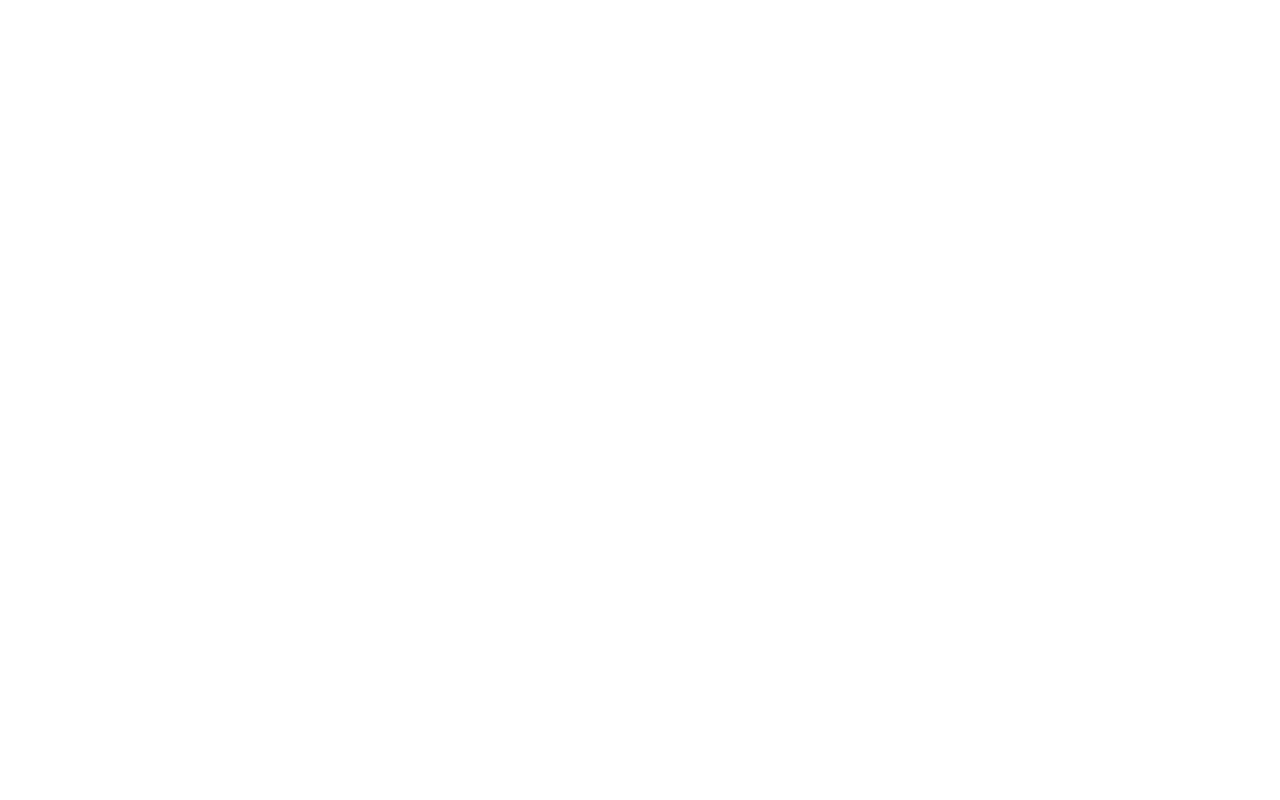
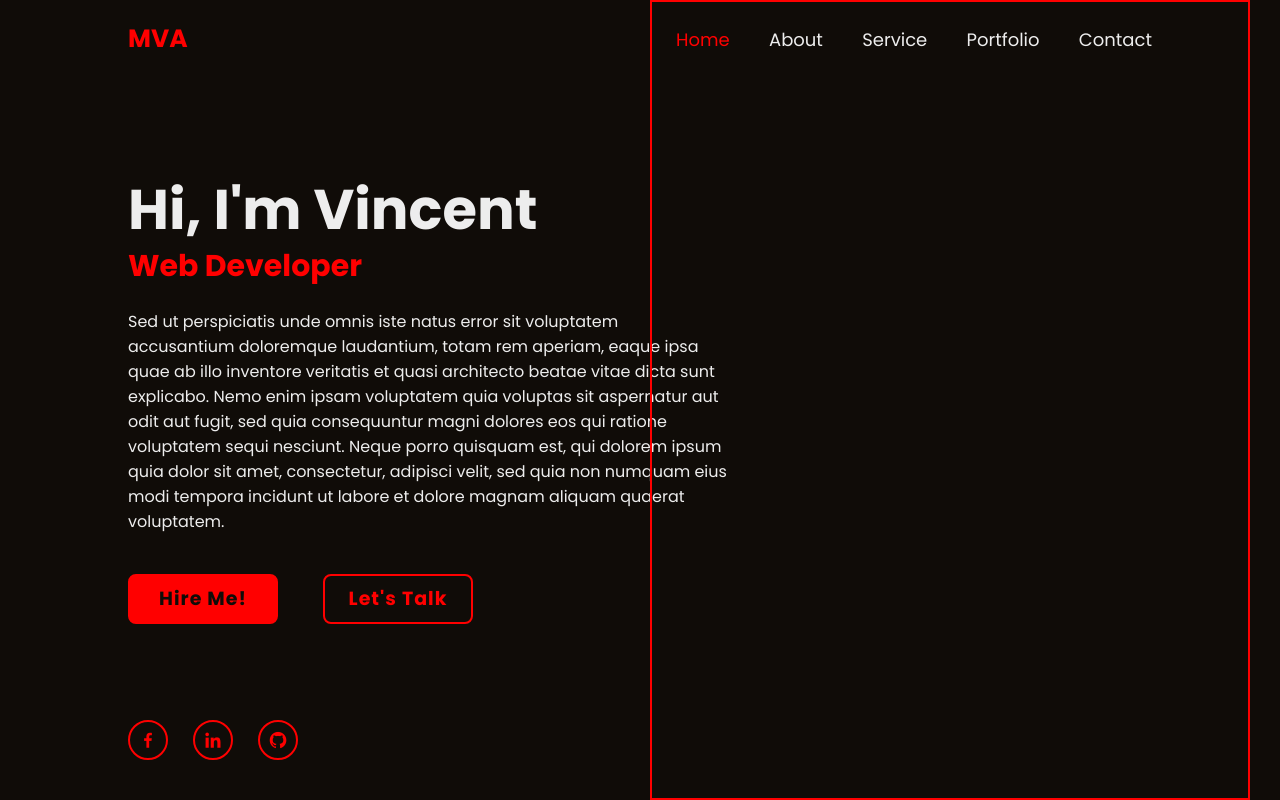
Before and after one commit to MustusKreios/MustusKreios.github.io, a plain HTML site: page index.html in a window 1280 px wide. Drawn offline with nearby package versions, Linux system fonts and the light colour scheme.

Commit message:
hero screen

```diff
--- a/index.html
+++ b/index.html
@@ -4,8 +4,49 @@
     <meta charset="UTF-8">
     <meta name="viewport" content="width=device-width, initial-scale=1.0">
     <title>Cornhub</title>
+    <link rel="stylesheet" href="styles.css"/>
+    <link href='https://unpkg.com/boxicons@2.1.4/css/boxicons.min.css' rel='stylesheet'>
+
 </head>
 <body>
 
+    <header class="header">
+        <a href="#" class="logo"> MVA </a>
+
+        <nav class="navbar">
+            <a href="#" class="active">Home</a>
+            <a href="#">About</a>
+            <a href="#">Service</a>
+            <a href="#">Portfolio</a>
+            <a href="#">Contact</a>
+        </nav>
+    </header>
+
+    <section class="home">
+        <div class="home-content">
+            <h1> Hi, I'm Vincent</h1>
+            <h3> Web Developer </h3>
+            <p>
+                Sed ut perspiciatis unde omnis iste natus error sit voluptatem accusantium doloremque laudantium,
+                totam rem aperiam, eaque ipsa quae ab illo inventore veritatis et quasi architecto beatae vitae dicta sunt explicabo.
+                Nemo enim ipsam voluptatem quia voluptas sit aspernatur aut odit aut fugit, sed quia consequuntur magni dolores eos
+                qui ratione voluptatem sequi nesciunt. Neque porro quisquam est, qui dolorem ipsum quia dolor sit amet, consectetur,
+                adipisci velit, sed quia non numquam eius modi tempora incidunt ut labore et dolore magnam aliquam quaerat voluptatem.
+            </p>
+            <div class="btn-box">
+                <a href="#"> Hire Me! </a>
+                <a href="#"> Let's Talk </a>
+            </div>
+        </div>
+
+        <div class="soc-icon">
+            <a href="https://www.facebook.com/Teppei5Kiyoshi/" target="_blank" rel="noopener noreferrer"><i class='bx bxl-facebook'></i></a>
+            <a href="#"><i class='bx bxl-linkedin' ></i></a>
+            <a href="#"><i class='bx bxl-github'></i></a>
+        </div>
+
+        <span class="home-imghover"></span>
+    </section>
+
 </body>
 </html>
--- /dev/null
+++ b/styles.css
@@ -0,0 +1,167 @@
+@import url('https://fonts.googleapis.com/css2?family=Poppins:wght@400;700&display=swap');
+
+* {
+    margin: 0;
+    padding: 0;
+    box-sizing: border-box;
+    font-family: 'Poppins', sans-serif;
+}
+
+body {
+    background: #100C08;
+    color: #ededed;
+}
+
+.header {
+    position: fixed;
+    top: 0;
+    left: 0;
+    width: 100%;
+    padding: 20px 10%;
+    display: flex;
+    justify-content: space-between;
+    align-items: center;
+    z-index: 100;
+}
+
+.logo {
+    font-size: 25px;
+    color: #ff0000;
+    text-decoration: none;
+    font-weight: 600;
+}
+
+.navbar a{
+    font-size: 18px;
+    color: #ededed;
+    text-decoration: none;
+    margin-left: 35px;
+    font-weight: 500;
+    transition: .3s;
+}
+
+.navbar a:hover,
+.navbar a.active{
+    color: #ff0000;
+
+}
+
+.home {
+    height: 100vh;
+    display: flex;
+    align-items: center;
+    padding: 0 10%;
+}
+
+.home-content {
+    max-width: 600px;
+}
+
+.home-content h1 {
+    font-size: 56px;
+    font-weight: 700;
+    line-height: 1.2;
+
+}
+
+.home-content h3 {
+    color: #ff0000;
+    font-size: 30px;
+    padding: 10;
+
+}
+
+.home-content p {
+    font-size: 16px;
+    margin: 20px 0 40px;
+}
+
+.home-content .btn-box {
+    display: flex;
+    justify-content: space-between;
+    width: 345px;
+    height: 50px;
+}
+
+.btn-box a{
+    position: relative;
+    display: inline-flex;
+    justify-content: center;
+    align-items: center;
+    width: 150px;
+    height: 100%;
+    background: #ff0000;
+    border: 2px solid #ff0000;
+    border-radius: 8px;
+    text-decoration: none;
+    font-weight: 600;
+    letter-spacing: 1px;
+    font-size: 19px;
+    color: #100C08;
+    z-index: 1;
+}
+
+.btn-box a:nth-child(2) {
+    background: transparent;
+    color: #ff0000;
+}
+
+.soc-icon {
+    position: absolute;
+    bottom: 40px;
+    width: 170px;
+    display: flex;
+    justify-content: space-between;
+}
+
+.soc-icon a {
+    position: relative;
+    display: inline-flex;
+    justify-content: center;
+    align-items: center;
+    width: 40px;
+    height: 40px;
+    background: transparent;
+    border: 2px solid #ff0000;
+    border-radius: 50%;
+    font-size: 20px;
+    color: #ff0000;
+    text-decoration: none;
+    z-index: 1;
+}
+
+.soc-icon a::before {
+    content: '';
+    position: absolute;
+    top: 0;
+    left: 0;
+    width: 0;
+    height: 100%;
+    background-color: #ff0000;
+    border-radius: 50%;
+    z-index: -1;
+}
+
+.soc-icon a:hover::before {
+    width: 100%;
+    transition: 0.3s;
+}
+
+.soc-icon a:hover {
+    color: black;
+}
+
+.home-imghover {
+    position: absolute;
+    top: 0;
+    right: 30px;
+    width: 600px;
+    height: 100%;
+    border: 2px solid red;
+    transition: 3s;
+}
+
+.home-imghover:hover {
+    background: red;
+    opacity: .8;
+}
```
